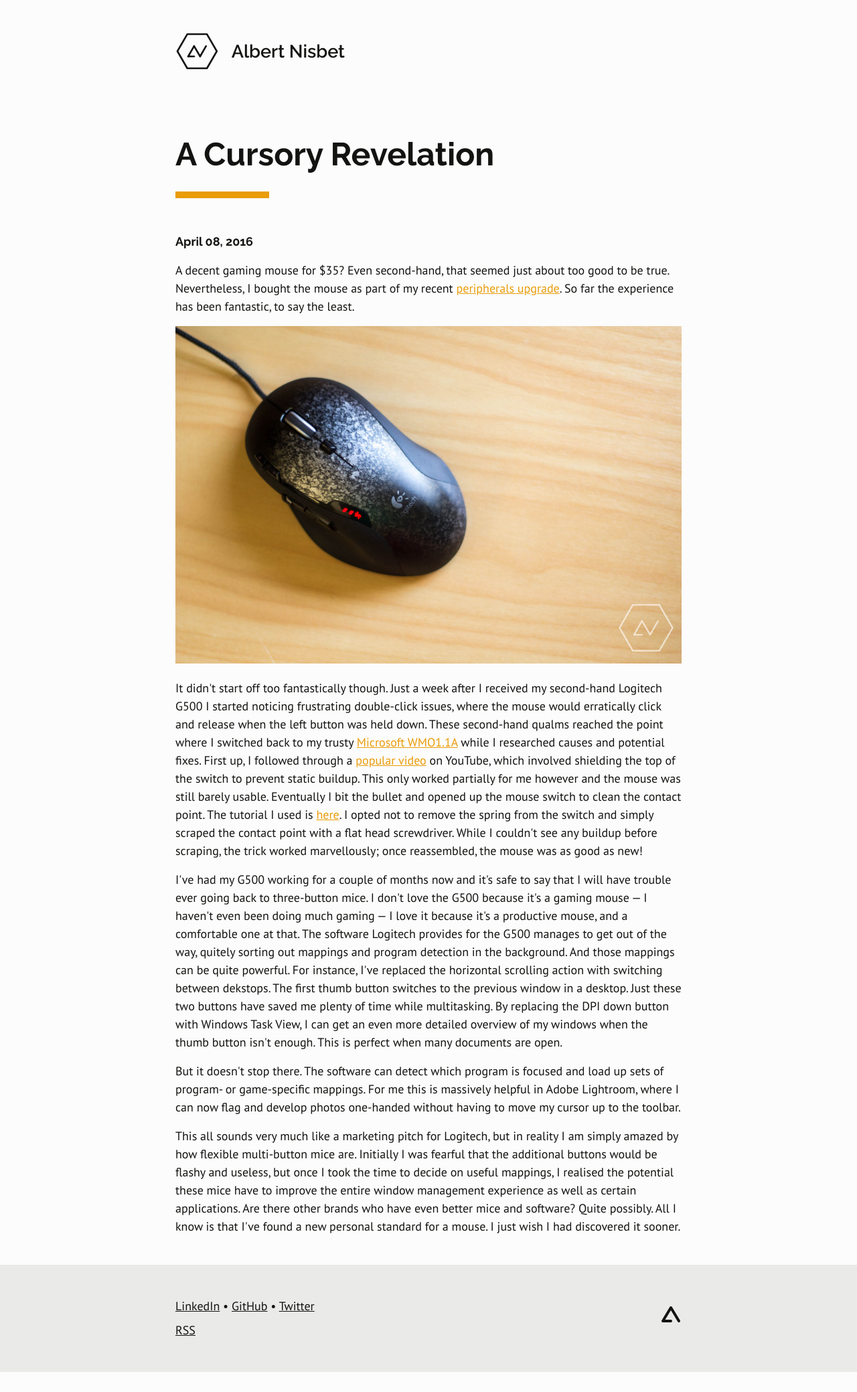
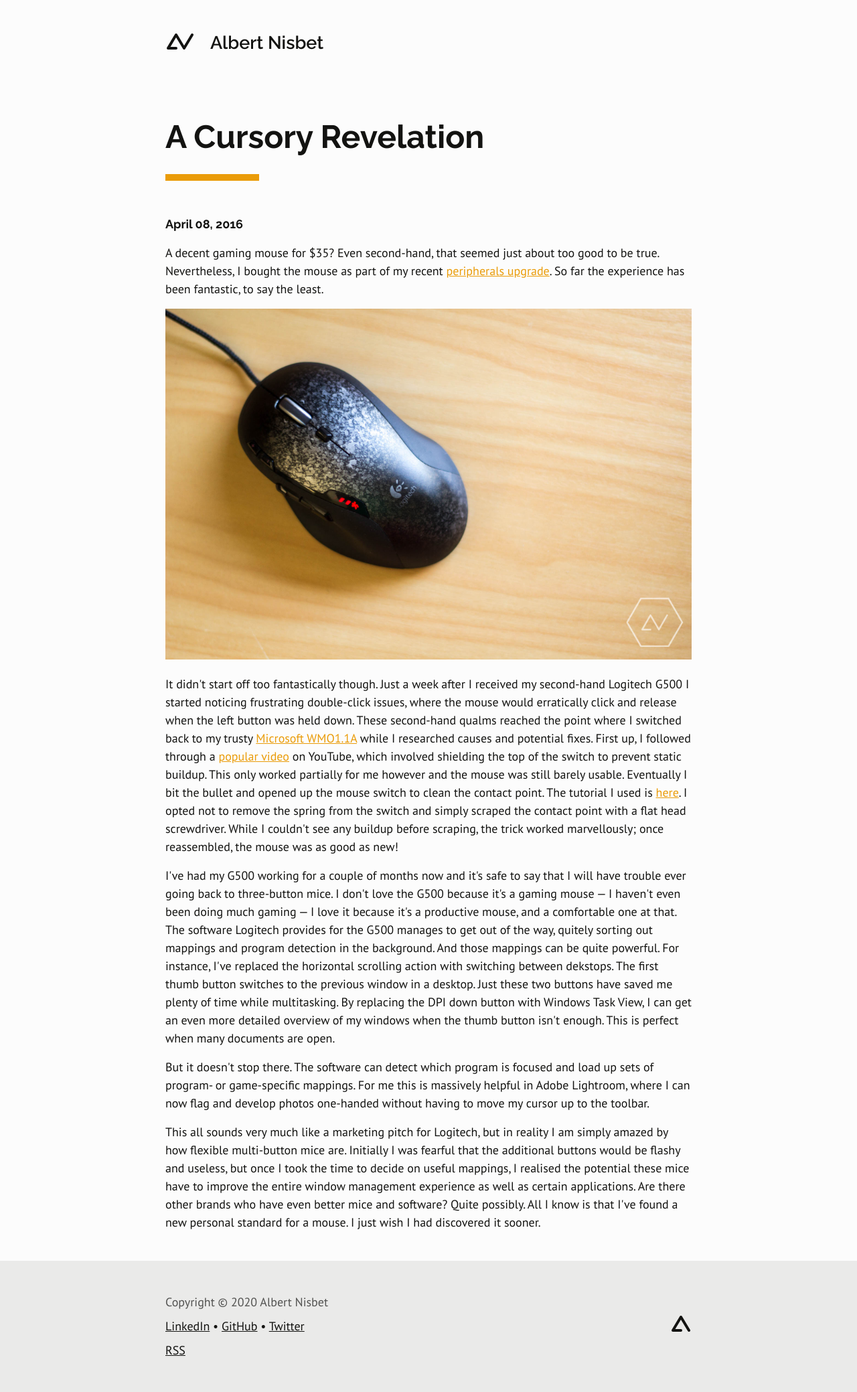
Before and after one commit to albertnis/albert.nz, a Gatsby site: page /a-cursory-revelation/ in a window 1280 px wide. Shown: the whole page at 67% size. Before the commit the page ends 2049 px from the top, so only its background shows below. Built offline with nearby package versions, Linux system fonts and the light colour scheme; Gatsby itself is replaced by a stand-in of ours.

Commit message:
Tidy logo + tweak footer

```diff
--- a/gatsby-config.js
+++ b/gatsby-config.js
@@ -188,12 +188,7 @@ module.exports = {
     {
       resolve: `gatsby-plugin-google-fonts`,
       options: {
-        fonts: [
-          `Fira code`,
-          `PT Sans`,
-          `Didact Gothic`,
-          `Raleway\:400,500,600,700,800`,
-        ],
+        fonts: [`Fira code`, `PT Sans`, `Raleway\:400,600,700,800`],
         display: 'swap',
       },
     },
--- a/src/components/bioPreview.jsx
+++ b/src/components/bioPreview.jsx
@@ -39,10 +39,10 @@ const BioPreview = ({ style }) => {
         <h5>Kia ora!</h5>
         <p>
           I'm Albert, a developer living and working in Wellington. I'm into
-          engineering, home automation and electronics. You can find me on{' '}
+          engineering, home automation and electronics. Find me on{' '}
           <a href={`https://linkedin.com/in/${social.linkedin}`}>LinkedIn</a>{' '}
           and <a href={`https://github.com/${social.github}`}>GitHub</a>, or{' '}
-          <a href={`mailto:${social.email}`}>get in touch via email</a>.{' '}
+          <a href={`mailto:${social.email}`}>send an email</a>.{' '}
         </p>
       </div>
     </div>
--- a/src/components/footer.jsx
+++ b/src/components/footer.jsx
@@ -1,7 +1,7 @@
 import React from 'react'
 import styles from './footer.module.css'
 import { useStaticQuery, Link } from 'gatsby'
-import LogoMini from './logoMini'
+import LogoMinimalSmall from './logoMinimalSmall'
 
 const Footer = () => {
   const data = useStaticQuery(graphql`
@@ -22,6 +22,9 @@ const Footer = () => {
   return (
     <div className={styles.footer}>
       <div>
+        <div className={styles.copy}>
+          Copyright &copy; {new Date().getFullYear()} Albert Nisbet
+        </div>
         <div className={styles.links}>
           <a
             className={styles.footerLink}
@@ -54,7 +57,7 @@ const Footer = () => {
       </div>
       <div>
         <Link to="/">
-          <LogoMini />
+          <LogoMinimalSmall />
         </Link>
       </div>
     </div>
--- a/src/components/footer.module.css
+++ b/src/components/footer.module.css
@@ -23,3 +23,7 @@
 .contentRight {
   float: right;
 }
+
+.copy {
+  opacity: 0.7;
+}
--- a/src/components/header.jsx
+++ b/src/components/header.jsx
@@ -1,14 +1,14 @@
 import React from 'react'
 import { Link } from 'gatsby'
-import Logo from './logo'
 import style from './header.module.css'
+import LogoMinimalLarge from './logoMinimalLarge'
 
 const Header = () => (
   <div className={style.container}>
     <Link to={`/`} className={style.link}>
       <div className={style.content}>
         <div className={style.logoWrapper}>
-          <Logo />
+          <LogoMinimalLarge />
         </div>
         <div className={style.title}>
           <h1>Albert Nisbet</h1>
--- a/src/components/header.module.css
+++ b/src/components/header.module.css
@@ -15,8 +15,3 @@
   font-family: 'Raleway', sans-serif;
   padding: 0 0.7em;
 }
-
-.logoWrapper {
-  width: 3.6em;
-  height: 3.6em;
-}
--- a/src/components/logoMini.jsx
+++ /dev/null
@@ -1,24 +0,0 @@
-import React from 'react'
-import styles from './logoMini.module.css'
-
-const LogoMini = () => (
-  <svg
-    xmlns="http://www.w3.org/2000/svg"
-    width="32"
-    height="32"
-    viewBox="0 0 4.2333332 4.2333332"
-    version="1.1"
-  >
-    <path
-      d="M 2.1166664,3.439558 H 0.52916667 l 1.58749973,-2.6458333 1.5875,2.6458333"
-      fill="none"
-      strokeWidth="0.529166px"
-      strokeLinecap="round"
-      strokeLinejoin="round"
-      strokeOpacity="1"
-      className={styles.logoPath}
-    />
-  </svg>
-)
-
-export default LogoMini
--- /dev/null
+++ b/src/components/logoMinimalLarge.jsx
@@ -0,0 +1,24 @@
+import React from 'react'
+import styles from './logoMinimal.module.css'
+
+const LogoMinimalLarge = () => (
+  <svg
+    xmlns="http://www.w3.org/2000/svg"
+    width="48"
+    height="32"
+    viewBox="0 0 12 8"
+    version="1.1"
+  >
+    <path
+      strokeWidth="1"
+      strokeLinecap="round"
+      strokeLinejoin="round"
+      fill="none"
+      stroke="#000"
+      d="M 4,7 h -3 l 3,-5 3,5 3,-5"
+      className={styles.logoPath}
+    />
+  </svg>
+)
+
+export default LogoMinimalLarge
--- /dev/null
+++ b/src/components/logoMinimalSmall.jsx
@@ -0,0 +1,24 @@
+import React from 'react'
+import styles from './logoMinimal.module.css'
+
+const LogoMinimalSmall = () => (
+  <svg
+    xmlns="http://www.w3.org/2000/svg"
+    width="32"
+    height="32"
+    viewBox="0 0 8 8"
+    version="1.1"
+  >
+    <path
+      strokeWidth="1"
+      strokeLinecap="round"
+      strokeLinejoin="round"
+      fill="none"
+      stroke="#000"
+      d="M 4,7 h -3 l 3,-5 3,5"
+      className={styles.logoPath}
+    />
+  </svg>
+)
+
+export default LogoMinimalSmall
--- a/src/components/post.jsx
+++ b/src/components/post.jsx
@@ -7,13 +7,13 @@ const Post = ({ accent, html, frontmatter }) => (
   >
     <header className={styles.header}>
       <h1 className={styles.title}>{frontmatter.title}</h1>
-      <h className={styles.divider}></h>
+      <div className={styles.divider}></div>
       <div className={`markdown-body ${styles.meta}`}>
         <p>
           {frontmatter.date}
           {frontmatter.links &&
             frontmatter.links.map(l => (
-              <span>
+              <span key={l}>
                 &nbsp;•&nbsp;
                 <span dangerouslySetInnerHTML={{ __html: l }} />
               </span>
--- a/src/components/row.jsx
+++ b/src/components/row.jsx
@@ -1,8 +1,9 @@
 import React from 'react'
 import style from './row.module.css'
 
-const Row = ({ styles, children }) => (
+const Row = ({ styles, children, title }) => (
   <div className={style.row} style={styles}>
+    {title && <div className={style.title}>{title}</div>}
     <div className={style.content}>{children}</div>
   </div>
 )
--- a/src/components/row.module.css
+++ b/src/components/row.module.css
@@ -1,8 +1,19 @@
 .row {
-  display: flex;
-  justify-content: center;
   width: 100%;
   padding: calc(var(--space-base) * 2) 0;
+}
+
+.title {
+  font-family: 'Raleway', sans-serif;
+  font-weight: 700;
+  max-width: var(--width-content);
+  width: 100vw;
+  padding-left: var(--space-base);
+  padding-right: var(--space-base);
+  margin-left: auto;
+  margin-right: auto;
+  margin-bottom: var(--space-base);
+  font-size: 0.875em;
 }
 
 .content {
@@ -10,4 +21,6 @@
   width: 100vw;
   padding-left: var(--space-base);
   padding-right: var(--space-base);
+  margin-left: auto;
+  margin-right: auto;
 }
--- a/src/pages/index.jsx
+++ b/src/pages/index.jsx
@@ -20,7 +20,7 @@ const BlogIndex = ({ data }) => {
       <Row>
         <BioPreview />
       </Row>
-      <Row>
+      <Row title="Blog posts">
         {posts.map(({ node }) => {
           const title = node.frontmatter.title || node.fields.slug
           return (
@@ -38,7 +38,7 @@ const BlogIndex = ({ data }) => {
       </Row>
       <Row
         styles={{
-          'background-color': 'var(--color-background-popout)',
+          backgroundColor: 'var(--color-background-popout)',
         }}
       >
         <Footer />
--- a/src/styles/index.css
+++ b/src/styles/index.css
@@ -1,6 +1,6 @@
 :root {
   --color-accent: rgb(47, 143, 211);
-  --width-content: 800px;
+  --width-content: 830px;
   --space-base: 22px;
   --width-mobile: 700px;
   --border-radius: 0.3em;
--- a/src/templates/blog-post.jsx
+++ b/src/templates/blog-post.jsx
@@ -24,7 +24,7 @@ const BlogPostTemplate = ({ data }) => {
       </Row>
       <Row
         styles={{
-          'background-color': 'var(--color-background-popout)',
+          backgroundColor: 'var(--color-background-popout)',
         }}
       >
         <Footer />
```
Also changed, not shown: src/components/logoMinimal.module.css (renamed from src/components/logoMini.module.css).
